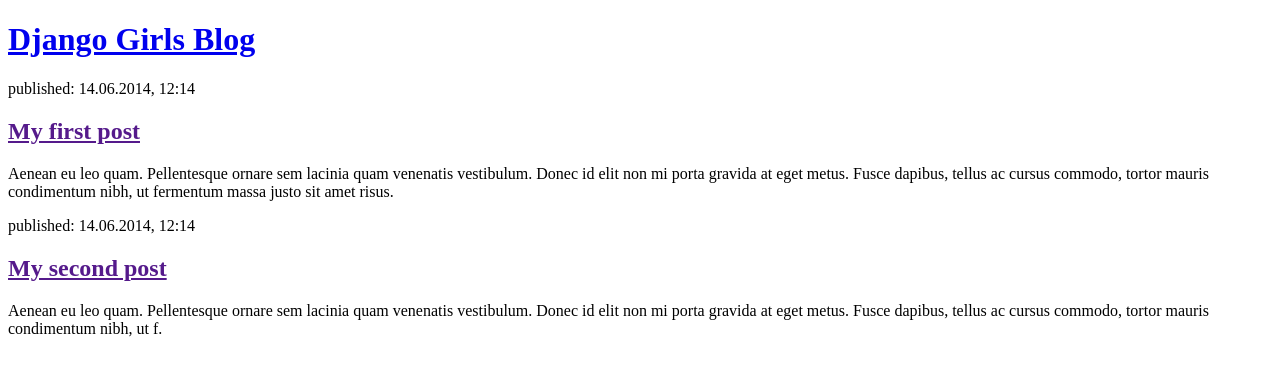
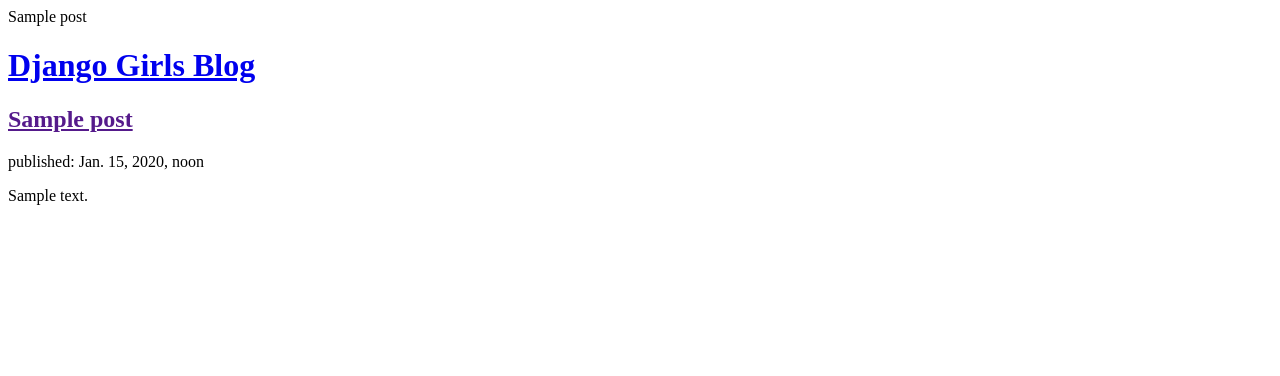
Before and after one commit to abdalafo98/blog, a Django app: template blog/templates/blog/post_list.html in a window 1280 px wide. Shown: the top 376 px of the page. Run offline with Django 3.2, Linux system fonts and the light colour scheme; the template is opened without the code that fills it: values that come from a table or form of the project are taken from there, others are empty; tables that the repository leaves empty hold one stand-in row (values such as "Sample post").

Commit message:
Modified templates to display posts from database.

```diff
--- a/blog/templates/blog/post_list.html
+++ b/blog/templates/blog/post_list.html
@@ -4,20 +4,20 @@
         <title>Django Girls blog</title>
     </head>
     <body>
+
+            {{post}}
+
         <header>
             <h1><a href="/">Django Girls Blog</a></h1>
         </header>
+        {% for post in posts %}
+        <article>
+            <h2><a href="">{{post.title}}</a></h2>
+            <time>published: {{post.published_date}}</time>
+            <p>{{post.text|linebreaksbr}}</p>
+        </article>
+        {% endfor %}
 
-        <article>
-            <time>published: 14.06.2014, 12:14</time>
-            <h2><a href="">My first post</a></h2>
-            <p>Aenean eu leo quam. Pellentesque ornare sem lacinia quam venenatis vestibulum. Donec id elit non mi porta gravida at eget metus. Fusce dapibus, tellus ac cursus commodo, tortor mauris condimentum nibh, ut fermentum massa justo sit amet risus.</p>
-        </article>
 
-        <article>
-            <time>published: 14.06.2014, 12:14</time>
-            <h2><a href="">My second post</a></h2>
-            <p>Aenean eu leo quam. Pellentesque ornare sem lacinia quam venenatis vestibulum. Donec id elit non mi porta gravida at eget metus. Fusce dapibus, tellus ac cursus commodo, tortor mauris condimentum nibh, ut f.</p>
-        </article>
     </body>
 </html>
```
Also changed, not shown: blog/models.py (+3 -4 lines), blog/views.py (+6 -1 lines).
